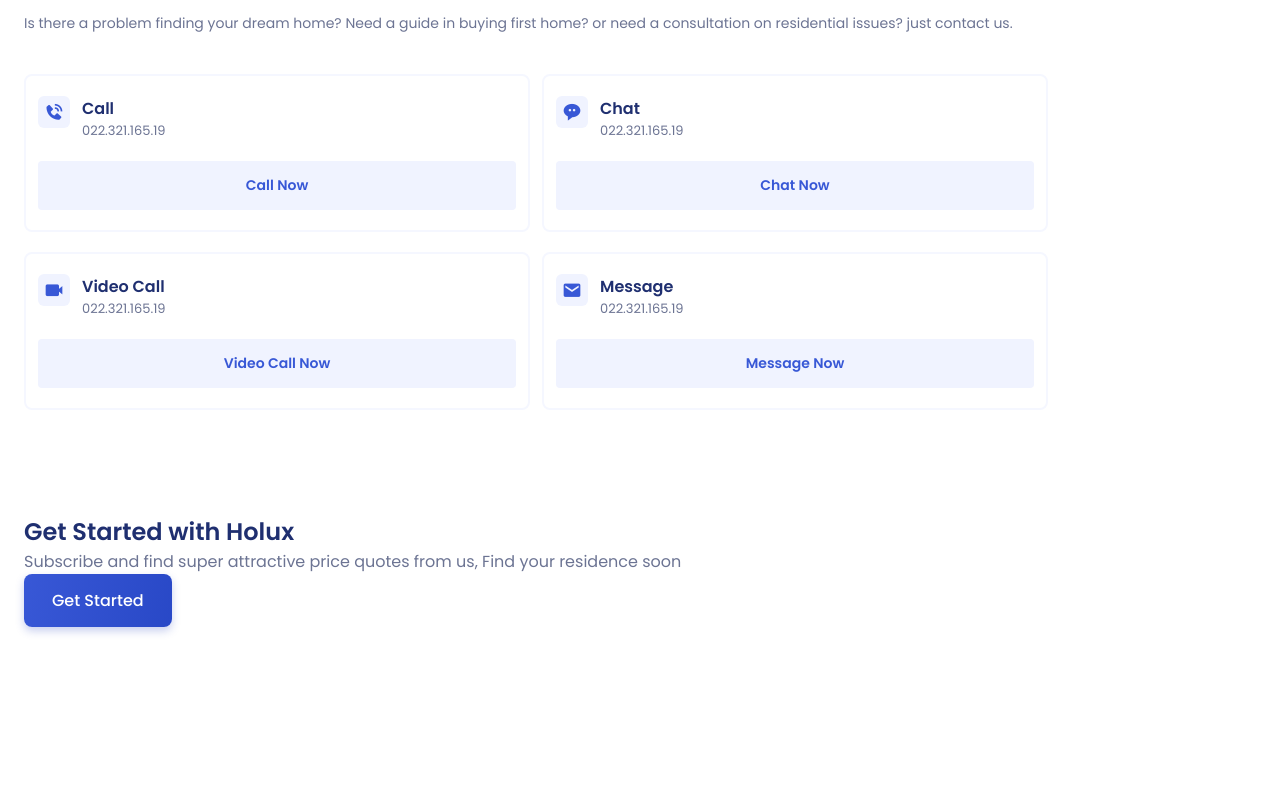
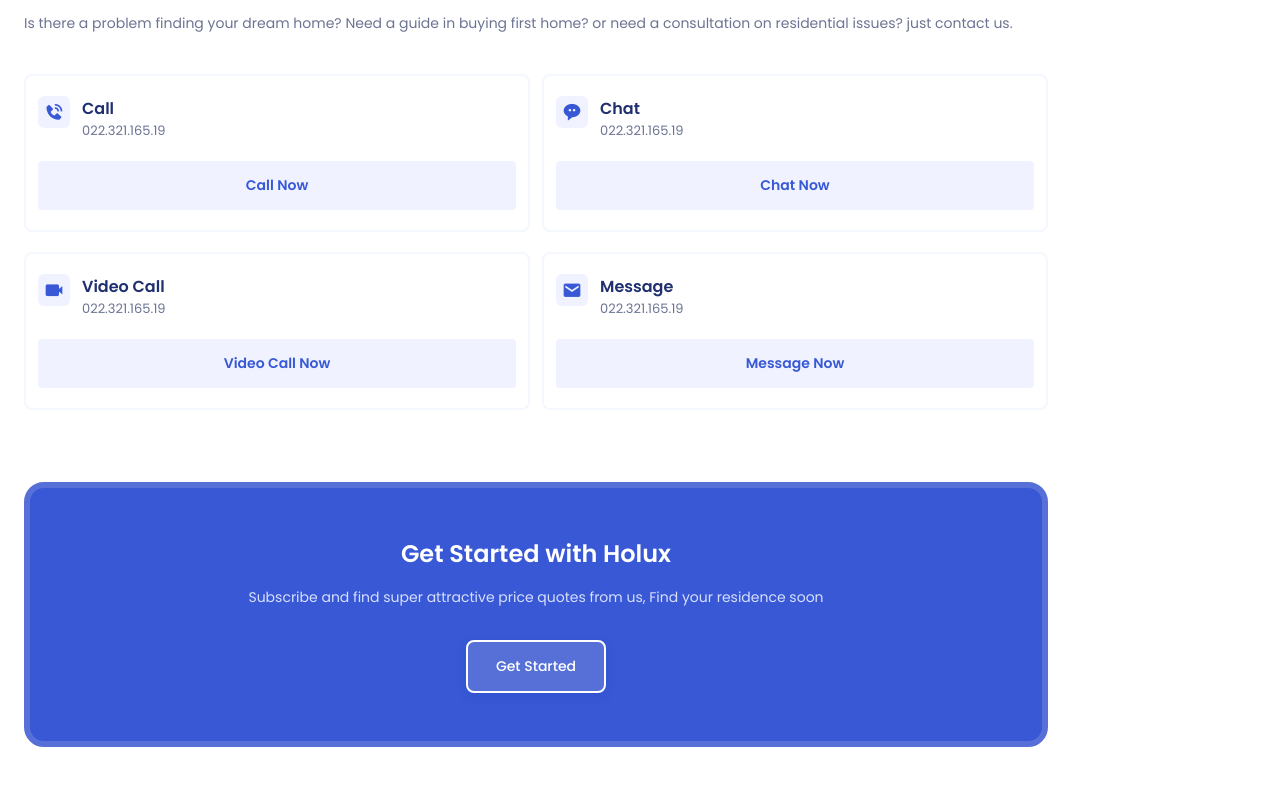
Before and after one commit to LeslieLopez25/real-estate-website, a plain HTML site: page index.html in a window 1280 px wide. Shown: the part 3365-4150 px from the top of the page. Before the commit the page ends 4024 px from the top, so only its background shows below. Drawn offline with nearby package versions, Linux system fonts and the light colour scheme.

Commit message:
Added css for subscribe section

```diff
--- a/css/styles.css
+++ b/css/styles.css
@@ -627,3 +627,38 @@
 .contact__card-box:hover {
     box-shadow: 0 8px 24px hsla(228, 66%, 45%, .1);
 }
+
+/* SUBSCRIBE */
+.subscribe {
+    padding: 2.5rem 0;
+}
+
+.subscribe__container {
+    background-color: var(--first-color);
+    padding: 3rem 2rem;
+    border-radius: 1.25rem;
+    border: 6px solid var(--first-color-light);
+    text-align: center;
+}
+
+.subscribe__title {
+    font-size: var(--h2-font-size);
+    color: #fff;
+    margin-bottom: 1rem;
+}
+
+.subscribe__description {
+    color: hsl(228, 90%, 92%);
+    font-size: var(--small-font-size);
+    margin-bottom: 2rem;
+}
+
+.subscribe__button {
+    border: 2px solid #fff;
+    background: var(--first-color-light);
+    font-size: var(--small-font-size);
+}
+
+.subscribe__button:hover {
+    background-color: var(--first-color);
+}
```
